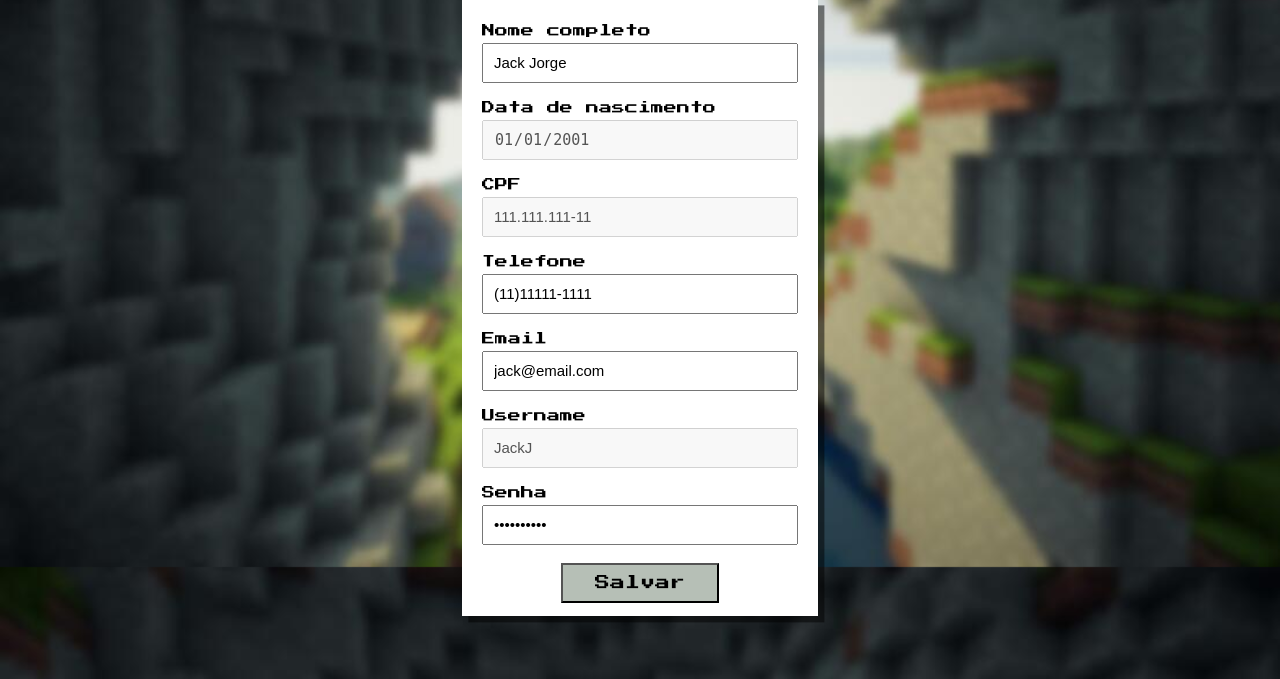
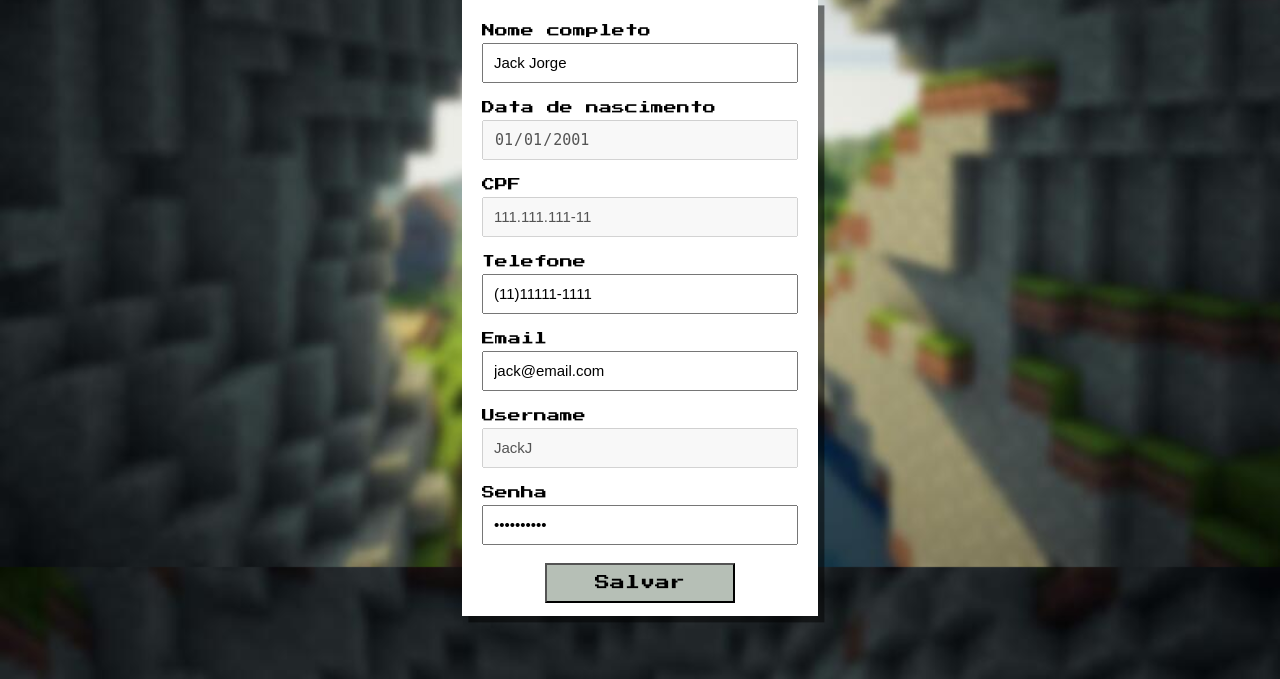
Before and after one commit to roquemgc/minetetris, a PHP site: page /pages/edicao.html in a window 1280 px wide. Shown: the part 233-912 px from the top of the page. Run offline with PHP 8.4, Linux system fonts and the light colour scheme.

Commit message:
fonte especial dos forms removida

```diff
--- a/views/js/manterTabuleiro.js
+++ b/views/js/manterTabuleiro.js
@@ -68,7 +68,6 @@ function limparLinhas(tabuleiro) {
 	tabuleiro.forEach((linha, posicao) => {
 		// Verifica se todos blocos na linha são maiores que zero
 		if (linha.every((bloco) => bloco != 0)) {
-			console.log(tabuleiro, posicao);
 			if(linha.indexOf(7)+1){
 				temPecaEspecial = true
 			}
--- a/views/styles/form.css
+++ b/views/styles/form.css
@@ -28,22 +28,8 @@ main section .input-block input {
 	font-size: 15px;
 }
 
-::-webkit-input-placeholder {
-	/* Edge */
-	font-family: minecraft, Arial, sans-serif;
-}
-
-:-ms-input-placeholder {
-	/* Internet Explorer 10-11 */
-	font-family: minecraft, Arial, sans-serif;
-}
-
-::placeholder {
-	font-family: minecraft, Arial, sans-serif;
-}
-
 main section form .input-block input[type="submit"] {
-	width: 50%;
+	width: 60%;
 	height: 40px;
 	margin: 0 auto;
 	cursor: pointer;
```
